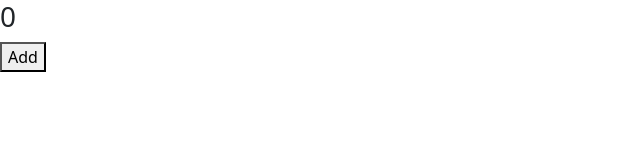
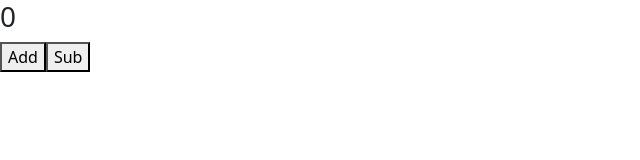
Before and after one commit to NguyenThienDong/angular4, an Angular app: page / in a window 1280 px wide. Shown: the top 160 px of the page, without its empty margins (0-640 px from the left). Built offline with nearby package versions, Linux system fonts and the light colour scheme.

Commit message:
bai 28: truyen du lieu con sang cha co tham so vao @Output

```diff
--- a/src/app/child.component.ts
+++ b/src/app/child.component.ts
@@ -1,16 +1,19 @@
-import { Component, EventEmitter, Output } from "@angular/core";
+import { Component, EventEmitter, Output } from '@angular/core';
 
 @Component({
-    selector: 'app-child',
-    template: `
-        <button (click)="addValueForParent()">Add</button>
-    `
+  selector: 'app-child',
+  template: `
+    <button (click)="addValueForParent()">Add</button>
+    <button (click)="subValueForParent()">Sub</button>
+  `,
 })
+export default class ChildComponent {
+  @Output() myClick = new EventEmitter<boolean>();
 
-export default class ChildComponent {
-    @Output() myClick = new EventEmitter();
-
-    addValueForParent () {
-        this.myClick.emit();
-    }
+  addValueForParent() {
+    this.myClick.emit(true);
+  }
+  subValueForParent() {
+    this.myClick.emit(false);
+  }
 }
--- a/src/app/parent.component.ts
+++ b/src/app/parent.component.ts
@@ -1,13 +1,20 @@
-import { Component } from "@angular/core";
+import { Component } from '@angular/core';
 
 @Component({
-    selector: 'app-parent',
-    template: `
-        <h3>{{value}}</h3>
-        <app-child (myClick)="value = value + 1"></app-child>
-    `
+  selector: 'app-parent',
+  template: `
+    <h3>{{ value }}</h3>
+    <app-child (myClick)="changeValue($event)"></app-child>
+  `,
 })
+export default class ParentComponent {
+  value = 0;
 
-export default class ParentComponent {
-    value = 0;
+  changeValue(isAdd: boolean): void {
+    if (isAdd) {
+      this.value = this.value + 1;
+    } else {
+      this.value = this.value - 1;
+    }
+  }
 }
```
